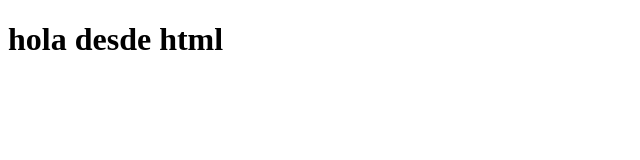
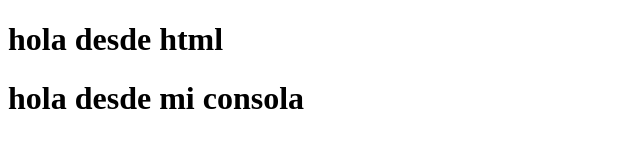
Before and after one commit to croguerrero/test2, a plain HTML site: page index.html in a window 1280 px wide. Shown: the whole page, without its empty margins (0-640 px from the left). Drawn offline with Linux system fonts and the light colour scheme.

Commit message:
Agregamos un h1.2

```diff
--- a/index.html
+++ b/index.html
@@ -8,5 +8,6 @@
 </head>
 <body>
   <h1>hola desde html</h1>
+  <h1>hola desde mi consola</h1>
 </body>
 </html>
```
